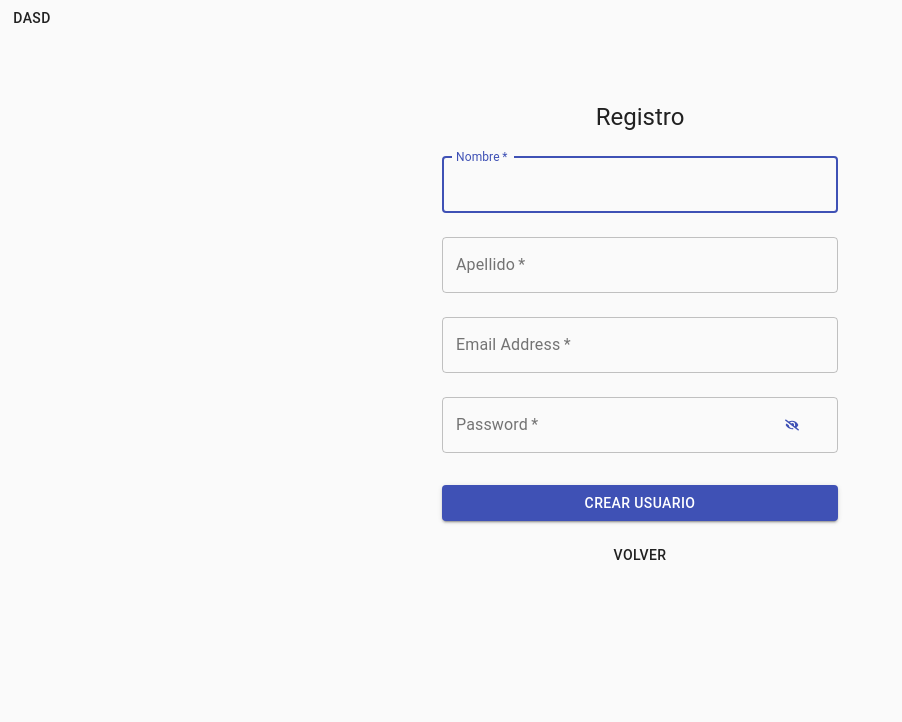
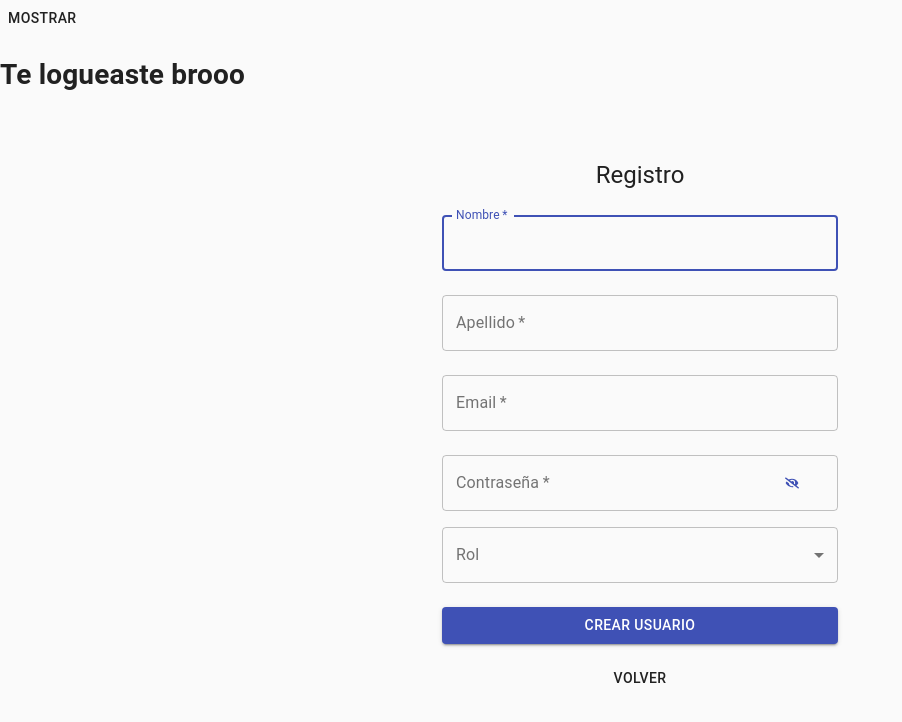
Before and after one commit to fedeiman/Labapp, a React (Create React App) app: page / in a window 1280 px wide. Both pictures are taken after a click on the button "REGISTRATE". Shown: the top 722 px of the page, without its empty margins (0-902 px from the left). Built offline with nearby package versions, Linux system fonts and the light colour scheme; what pouchdb-browser would draw is missing.

Commit message:
added auth logic, cripto password and rol selectpr

```diff
--- a/package.json
+++ b/package.json
@@ -10,6 +10,7 @@
     "@testing-library/user-event": "^12.6.0",
     "nedb": "^1.8.0",
     "node-sass": "^4.14.1",
+    "password-hash": "^1.2.2",
     "pouchdb": "^7.2.2",
     "pouchdb-browser": "^7.2.2",
     "react": "^17.0.1",
--- /dev/null
+++ b/src/Components/Forms/patientForm.js
@@ -0,0 +1,7 @@
+import React, { useState, useEffect } from 'react';
+import { Redirect } from "react-router-dom";
+export default function PatientForm() {
+    return(
+        <h1>Te logueaste brooo</h1>
+    )
+}
--- /dev/null
+++ b/src/Components/Login/Login.scss
@@ -0,0 +1,3 @@
+#errorLogin{
+    color: #DD300B
+}
--- a/src/Components/Login/login.js
+++ b/src/Components/Login/login.js
@@ -8,9 +8,12 @@ import { makeStyles } from '@material-ui/core/styles';
 import { FaEye, FaEyeSlash } from 'react-icons/fa';
 import Container from '@material-ui/core/Container';
 import Register from './register';
+import "./Login.scss"
+import PatientForm from '../../Components/Forms/patientForm'
 const PouchDB = require('pouchdb-browser');
 const pouchDB = PouchDB.default.defaults();
 const db = new pouchDB('Users');
+var passwordHash = require('password-hash');
 
 
 const useStyles = makeStyles((theme) => ({
@@ -34,6 +37,7 @@ export default function Login() {
     const [email,setEmail] = useState('')
     const [password,setPassword] = useState('')
     const [login, showLogin] = useState(true)
+    const [badLogin,setBadLogin] = useState(false)
     const classes = useStyles();
 
     const show = () => {
@@ -47,25 +51,43 @@ export default function Login() {
     const auth = () => {
         db.get(email)
             .then(function (doc) {
-                console.log(doc);
+                if(passwordHash.verify(password,doc.password)){
+                    console.log('te logueaste');
+                    setBadLogin(false)
+                }
+                else{
+                    console.log('no te logueaste')
+                    setBadLogin(true)
+                    setEmail('')
+                    setPassword('')
+                }
             }).catch(function (err) {
-                console.log(err);
+                setEmail('')
+                setPassword('')
+                setBadLogin(true)
             })
     }
     return (
         <Grid>
             <Button
-                onClick={()=>show()}
+                onClick={show}
             >
-                dasd
+                mostrar
             </Button>
+            <PatientForm></PatientForm>
             { login ?
             <Container component="main" maxWidth="xs">
                 <CssBaseline />
                 <div className={classes.paper}>
-                    <Typography component="h1" variant="h5">
-                        Login
-                    </Typography>
+                    {badLogin ?
+                        <Typography component="h1" variant="h5" id="errorLogin">
+                            Email o contraseña incorrecta
+                        </Typography>
+                    :
+                        <Typography component="h1" variant="h5">
+                            Login
+                        </Typography>
+                    }
                     <form className={classes.form}>
                         <TextField
                             variant="outlined"
--- a/src/Components/Login/register.js
+++ b/src/Components/Login/register.js
@@ -6,10 +6,16 @@ import Grid from '@material-ui/core/Grid';
 import Typography from '@material-ui/core/Typography';
 import { makeStyles } from '@material-ui/core/styles';
 import { FaEye, FaEyeSlash } from 'react-icons/fa';
+import InputLabel from '@material-ui/core/InputLabel';
+import MenuItem from '@material-ui/core/MenuItem';
+import FormControl from '@material-ui/core/FormControl';
+import Select from '@material-ui/core/Select';
 import Container from '@material-ui/core/Container';
+
 const PouchDB = require('pouchdb-browser');
 const pouchDB = PouchDB.default.defaults();
 const db = new pouchDB('Users');
+var passwordHash = require('password-hash');
 
 const useStyles = makeStyles((theme) => ({
   paper: {
@@ -18,10 +24,6 @@ const useStyles = makeStyles((theme) => ({
     flexDirection: 'column',
     alignItems: 'center',
   },
-  avatar: {
-    margin: theme.spacing(1),
-    backgroundColor: theme.palette.secondary.main,
-  },
   form: {
     width: '100%', // Fix IE 11 issue.
     marginTop: theme.spacing(1),
@@ -29,25 +31,38 @@ const useStyles = makeStyles((theme) => ({
   submit: {
     margin: theme.spacing(3, 0, 2),
   },
+  formControl: {
+    margin: theme.spacing(1),
+    minWidth: 120,
+  },
+  selectEmpty: {
+    marginTop: theme.spacing(2),
+  },
 }));
 
 export default function Register (props) {
     const [showpass,setPass] = useState(false)
     const [unComplete,setUnCom] = useState(false)
-    const [name,setName] = useState("")
+    const [name,setName] = useState('')
     const [error,setError] = useState(false)
-    const [surName,setSurName] = useState("")
-    const [email,setEmail] = useState("")
-    const [password,setPassword] = useState("")
+    const [surName,setSurName] = useState('')
+    const [email,setEmail] = useState('')
+    const [password,setPassword] = useState('')
+    const [rol, setrol] = useState('');
     const classes = useStyles();
 
+    const handleChange = (event) => {
+        setrol(event.target.value);
+      };
+
     const saveUser = () => {
-            if(name !== "" && surName !== "" && email !== "" && password !== ""){
+            if(name !== '' && surName !== '' && email !== '' && password !== '' && rol !== ''){
                 db.put({
                     _id:email,
                     name:name,
                     surName:surName,
-                    password:password
+                    rol:rol,
+                    password: passwordHash.generate(password)
                 }).then(function (){
                     props.showLogin(true)
                 }).catch(function (err) {
@@ -97,7 +112,7 @@ export default function Register (props) {
                         required
                         fullWidth
                         id="email"
-                        label="Email Address"
+                        label="Email"
                         name="email"
                         value={email}
                         onChange={({ target: { value }}) => {setEmail(value)}}
@@ -109,7 +124,7 @@ export default function Register (props) {
                         fullWidth
                         type={showpass ? "text" : "password"}
                         name="password"
-                        label="Password"
+                        label="Contraseña"
                         id="password"
                         value={password}
                         onChange={({ target: { value }}) => {setPassword(value)}}
@@ -126,6 +141,20 @@ export default function Register (props) {
                             )
                         }}
                     />
+                    <FormControl variant="outlined" className={classes.form}>
+                        <InputLabel id="demo-simple-select-outlined-label">Rol</InputLabel>
+                        <Select
+                            labelId="demo-simple-select-outlined-label"
+                            id="demo-simple-select-outlined"
+                            value={rol}
+                            onChange={handleChange}
+                            label="Rol"
+                        >
+                            <MenuItem value={0}>Bioquimico</MenuItem>
+                            <MenuItem value={1}>Secretaria/o</MenuItem>
+                            <MenuItem value={2}>Jefe?</MenuItem>
+                        </Select>
+                    </FormControl>
                     <Button
                         onClick={()=>saveUser()}
                         fullWidth
@@ -145,7 +174,7 @@ export default function Register (props) {
                     </Grid>
                 </form>
                 <Grid>
-                {((name === "" || surName === ""|| email === "" || password === "") && unComplete) &&
+                {((name === '' || surName === '' || email === '' || password === '' || rol === '') && unComplete) &&
                 <Typography style={{color:'red'}}>
                     Completa todos los datos *
                 </Typography>
--- a/src/index.js
+++ b/src/index.js
@@ -5,9 +5,7 @@ import App from './App';
 import reportWebVitals from './reportWebVitals';
 
 ReactDOM.render(
-  <React.StrictMode>
-    <App />
-  </React.StrictMode>,
+    <App />,
   document.getElementById('labApp')
 );
 
```
Also changed, not shown: 2 other files (tests, documents, lock files or other folders).
